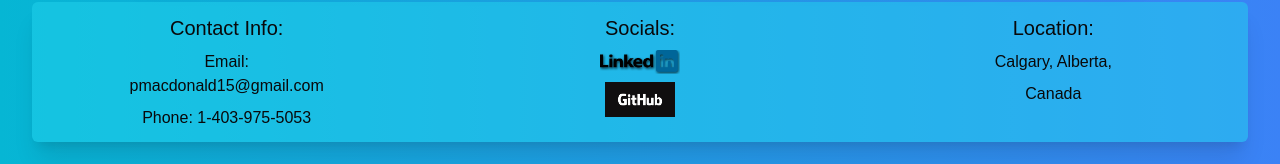
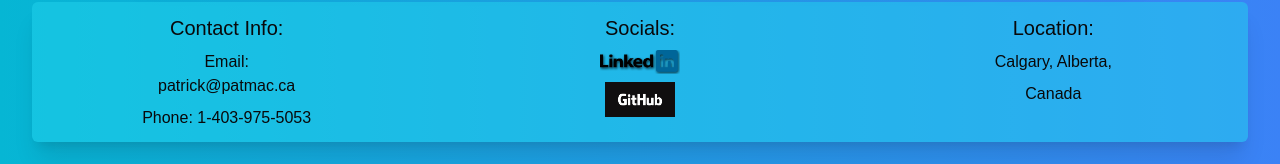
Before and after one commit to Pmacdon15/portfolio, a Next.js app: page / in a window 1280 px wide. Shown: the part 960-1124 px from the top of the page. Built offline with nearby package versions, Linux system fonts and the light colour scheme.

Commit message:
updated email

```diff
--- a/src/components/ui/footer.tsx
+++ b/src/components/ui/footer.tsx
@@ -6,9 +6,9 @@ export default function Footer() {
             <div className='flex flex-col p-2 w-2/6 text-center items-center gap-1 md:gap-2'>
                 <h1 className='text-xl text-center items-center'>Contact Info:</h1>
                 <p>Email: <Link
-                    href="mailto:pmacdonald15@gmail.com"
+                    href="mailto:patrick@patmac.ca"
                     className='flex hover:underline hover:scale-110 hover:text-blue-500 '
-                >pmacdonald15@gmail.com</Link></p>
+                >patrick@patmac.ca</Link></p>
                 <p>Phone: 1-403-975-5053</p>
             </div>
             <div className='flex flex-col w-2/6 p-2 gap-1 md:gap-2 text-center items-center'>
```
